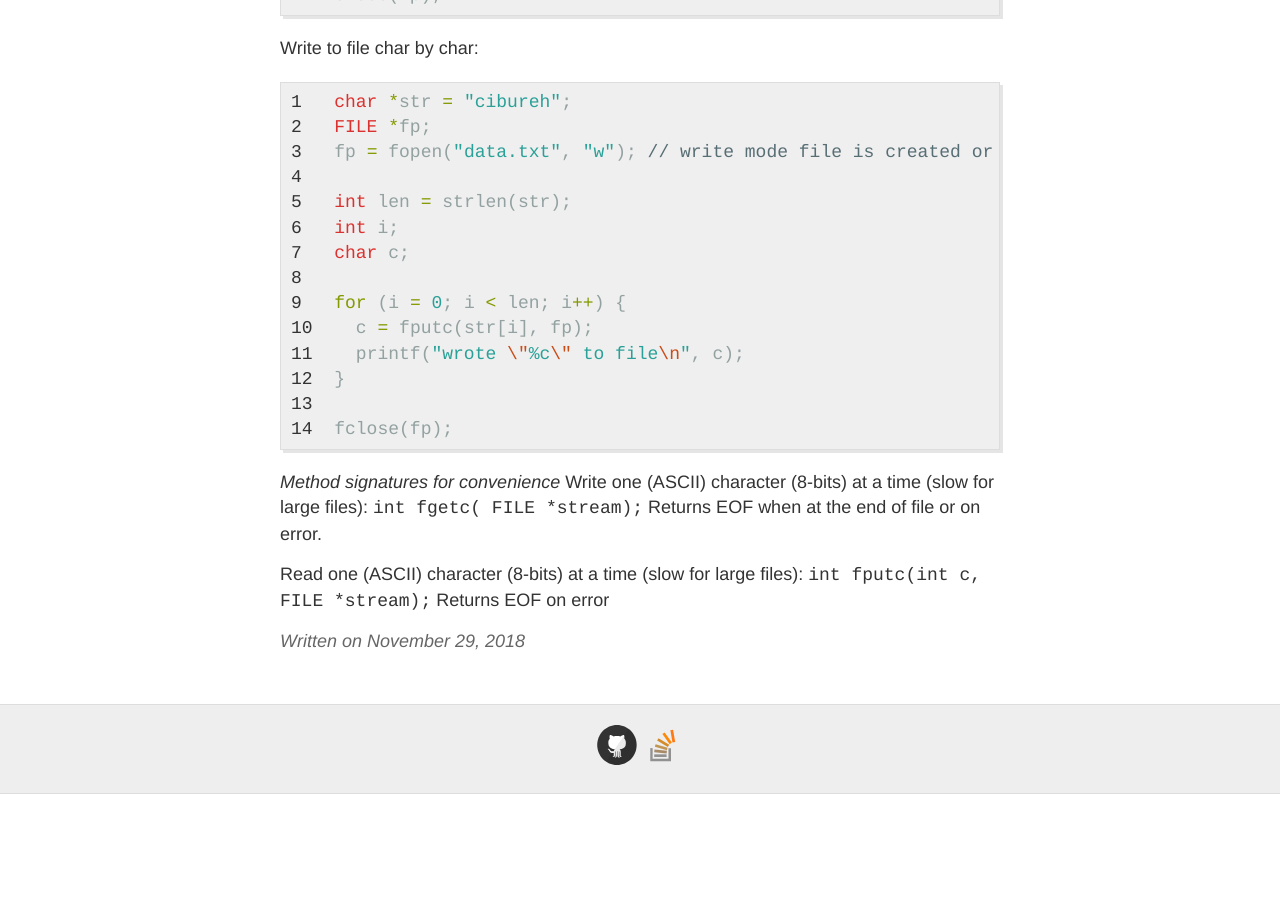
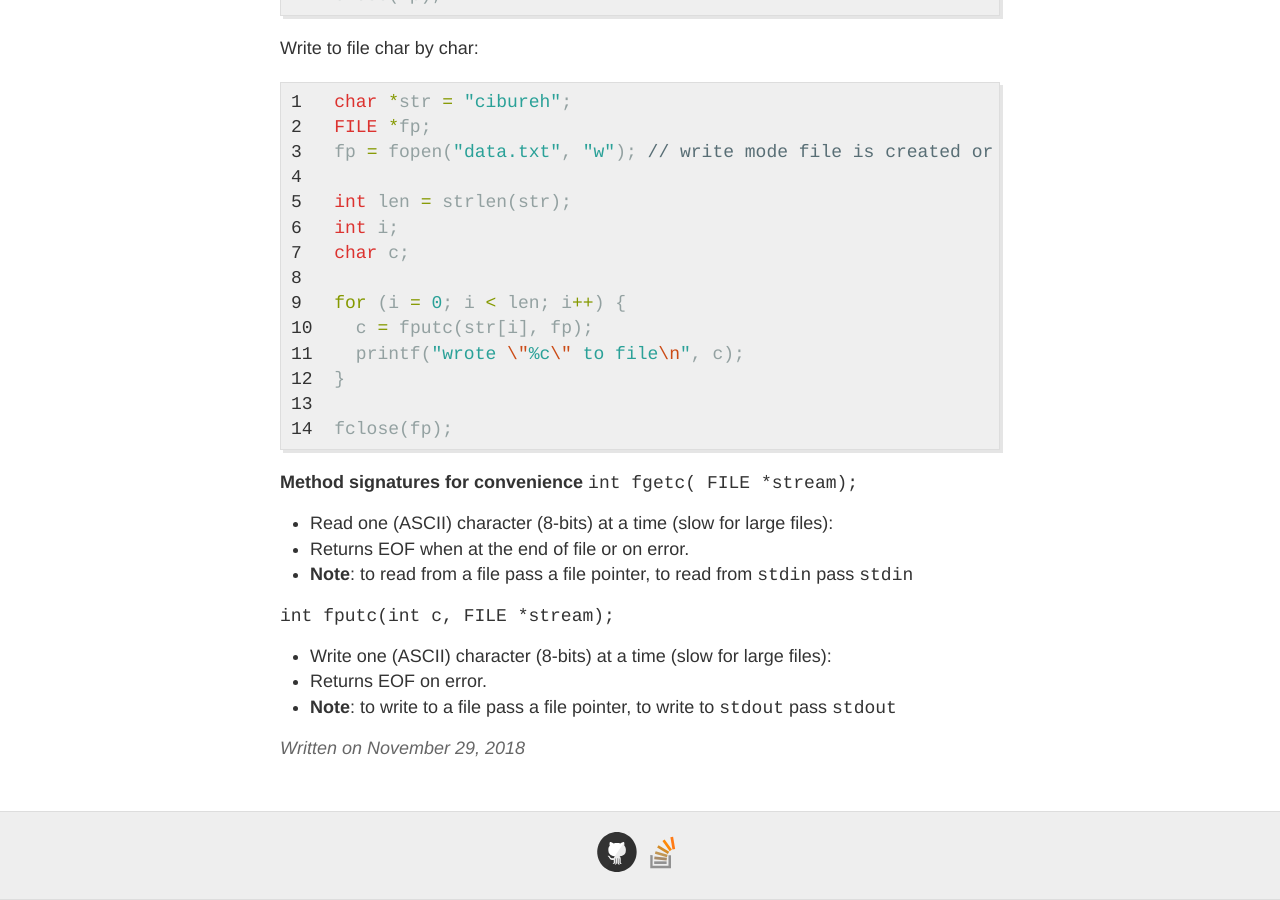
Before and after one commit to gutucristian/gutucristian.github.io, a Jekyll site: the page built from _posts/2018-11-29-C-Tips-and-Tricks.md, in a window 1280 px wide and 900 px high, scrolled down 645 px. Built offline with Jekyll 4.4.1, drawn with Linux system fonts in a browser that asks for light colours; our own code applies the rules of GitHub Pages for plain Markdown files; before the commit the page ends 1439 px from its top, so only the background shows below that.

Commit message:
Update 2018-11-29-C-Tips-and-Tricks.md

```diff
--- a/_posts/2018-11-29-C-Tips-and-Tricks.md
+++ b/_posts/2018-11-29-C-Tips-and-Tricks.md
@@ -1,6 +1,6 @@
 A compilation of useful IO commands.
 
-*Opening and closing file*
+Opening and closing file
 {% highlight c linenos %}
   FILE *fp;
   fp = fopen("data.txt", "r"); // reading mode
@@ -36,11 +36,13 @@ Write to file char by char:
   fclose(fp);
 {% endhighlight %}
 
-*Method signatures for convenience*
-Write one (ASCII) character (8-bits) at a time (slow for large files):
+**Method signatures for convenience**
 `int fgetc( FILE *stream);`
-Returns EOF when at the end of file or on error.
+- Read one (ASCII) character (8-bits) at a time (slow for large files):
+- Returns EOF when at the end of file or on error.
+- **Note**: to read from a file pass a file pointer, to read from `stdin` pass `stdin`
 
-Read one (ASCII) character (8-bits) at a time (slow for large files):
 `int fputc(int c, FILE *stream);`
-Returns EOF on error
+- Write one (ASCII) character (8-bits) at a time (slow for large files):
+- Returns EOF on error.
+- **Note**: to write to a file pass a file pointer, to write to `stdout` pass `stdout`
```
